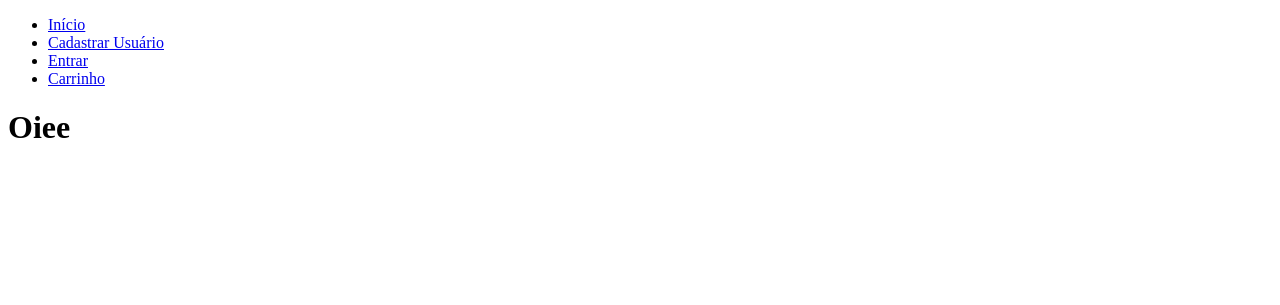
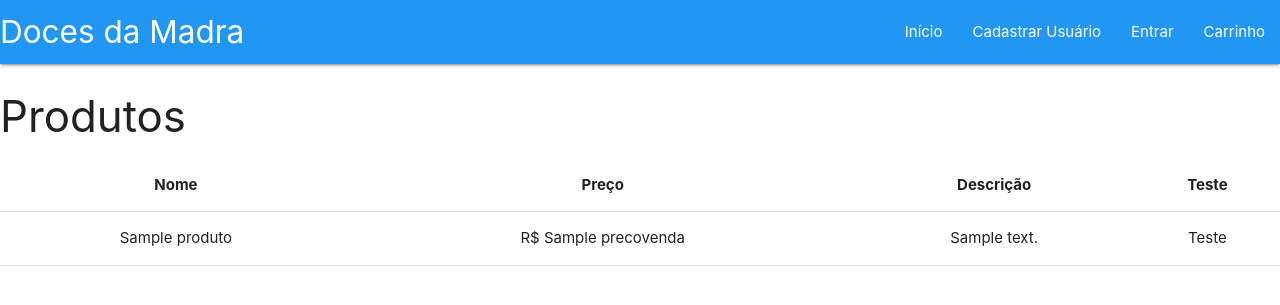
Before and after one commit to akinncar/doces-da-madra, a Symfony app: template templates/index.html.twig in a window 1280 px wide. Shown: the top 305 px of the page. Run offline with Twig, Linux system fonts and the light colour scheme; the template is opened without the code that fills it: most values are stand-ins (such as "Sample title", 1, 10 or a date in 2020); some libraries are stand-ins or nearby versions.

Commit message:
List items in index

```diff
--- a/templates/base.html.twig
+++ b/templates/base.html.twig
@@ -3,21 +3,28 @@
     <head>
         <meta charset="UTF-8">
         <title>{% block title %}Doces da Madra{% endblock %}</title>
-        {% block stylesheets %}{% endblock %}
+        {% block stylesheets %}
+            <link href="/assets/css/materialize.css" rel="stylesheet">
+        {% endblock %}
     </head>
     <body>
         {% block header %}
-            <header>
-                <ul>
-                    <li><a href="{{ path('default') }}"> Início </a></li>
-                    <li><a href="{{ path('cadastrar_usuario') }}"> Cadastrar Usuário</a></li>
-                    <li><a href="{{ path('app_login') }}">Entrar</a></li>
-                    <li><a href="{{ path('carrinho') }}">Carrinho</a></li>
-                </ul>
-            </header>
+            <nav>
+                <div class="nav-wrapper blue">
+                    <a href="#" class="brand-logo">Doces da Madra</a>
+                    <ul id="nav-mobile" class="right hide-on-med-and-down">
+                        <li><a href="{{ path('default') }}"> Início </a></li>
+                        <li><a href="{{ path('cadastrar_usuario') }}">Cadastrar Usuário</a></li>
+                        <li><a href="{{ path('app_login') }}">Entrar</a></li>
+                        <li><a href="{{ path('carrinho') }}">Carrinho</a></li>
+                    </ul>
+                </div>
+            </nav>
         {% endblock %}
+
         {% block body %}
         {% endblock %}
+
         {% block javascripts %}{% endblock %}
     </body>
 </html>
--- a/templates/base/cadastro.html.twig
+++ b/templates/base/cadastro.html.twig
@@ -4,7 +4,7 @@
 
 {% block body %}
 
-    <h1>Cadastrar Usuário</h1>
+    <h3>Cadastrar Usuário</h3>
     <hr>
     {{ form(form) }}
 
--- a/templates/index.html.twig
+++ b/templates/index.html.twig
@@ -1,5 +1,31 @@
 {% extends 'base.html.twig' %}
 
 {% block body %}
-    <h1>Oiee</h1>
+    <h3>Produtos</h3>
+   <table class="centered">
+       <thead>
+            <tr>
+                <th>Nome</th>
+                <th>Preço</th>
+                <th>Descrição</th>
+                <th>Teste</th>
+                {% if is_granted('ROLE_USER') %}
+                    <th>Opçõe</th>
+                {% endif %}
+            </tr>
+       </thead>
+       <tbody>
+           {% for produto in produtos %}
+                <tr>
+                    <td>{{ produto.nome }}</td>
+                    <td>R$ {{ produto.precovenda }}</td>
+                    <td>{{ produto.descricao }}</td>
+                    <td>Teste</td>
+                    {% if is_granted('ROLE_USER') %}
+                        <td><a href="{{ path('adicionar_carrinho', { 'idProduto': produto.id }) }}">Adicionar ao carrinho</a></td>
+                    {% endif %}
+                </tr>
+           {% endfor %}
+       </tbody>
+   </table>
 {% endblock %}
--- a/templates/security/login.html.twig
+++ b/templates/security/login.html.twig
@@ -8,7 +8,7 @@
             <div class="alert alert-danger">{{ error.messageKey|trans(error.messageData, 'security') }}</div>
         {% endif %}
 
-        <h1 class="h3 mb-3 font-weight-normal">Digite suas informações para entrar no sistema</h1>
+        <h3 class="h3 mb-3 font-weight-normal">Digite suas informações para entrar no sistema</h3>
         <label for="inputEmail" class="sr-only">Nome de Usuário</label>
         <input type="text" value="{{ last_username }}" name="username" id="inputUsername" class="form-control" placeholder="Nome de usuário" required autofocus>
         <label for="inputPassword" class="sr-only">Senha</label>
--- a/templates/usuario/carrinho.html.twig
+++ b/templates/usuario/carrinho.html.twig
@@ -1,5 +1,5 @@
 {% extends 'base.html.twig' %}
 
 {% block body %}
-    <h1>Carrinho de compras</h1>
+    <h3>Carrinho de compras</h3>
 {% endblock %}
```
Also changed, not shown: src/Controller/DefaultController.php (+8 -1 lines), src/Controller/Usuario/CarrinhoController.php (+16 -5 lines), 7 other files.
